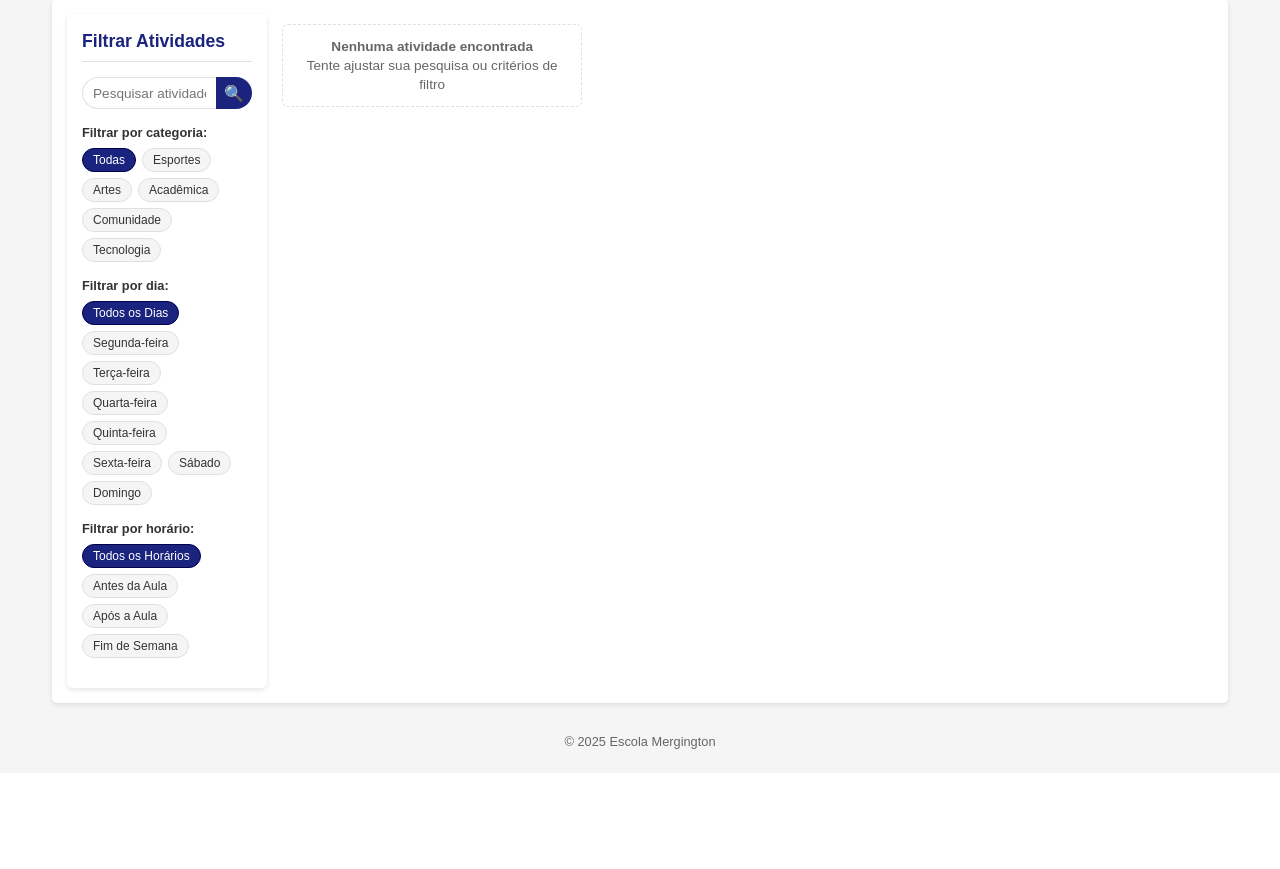
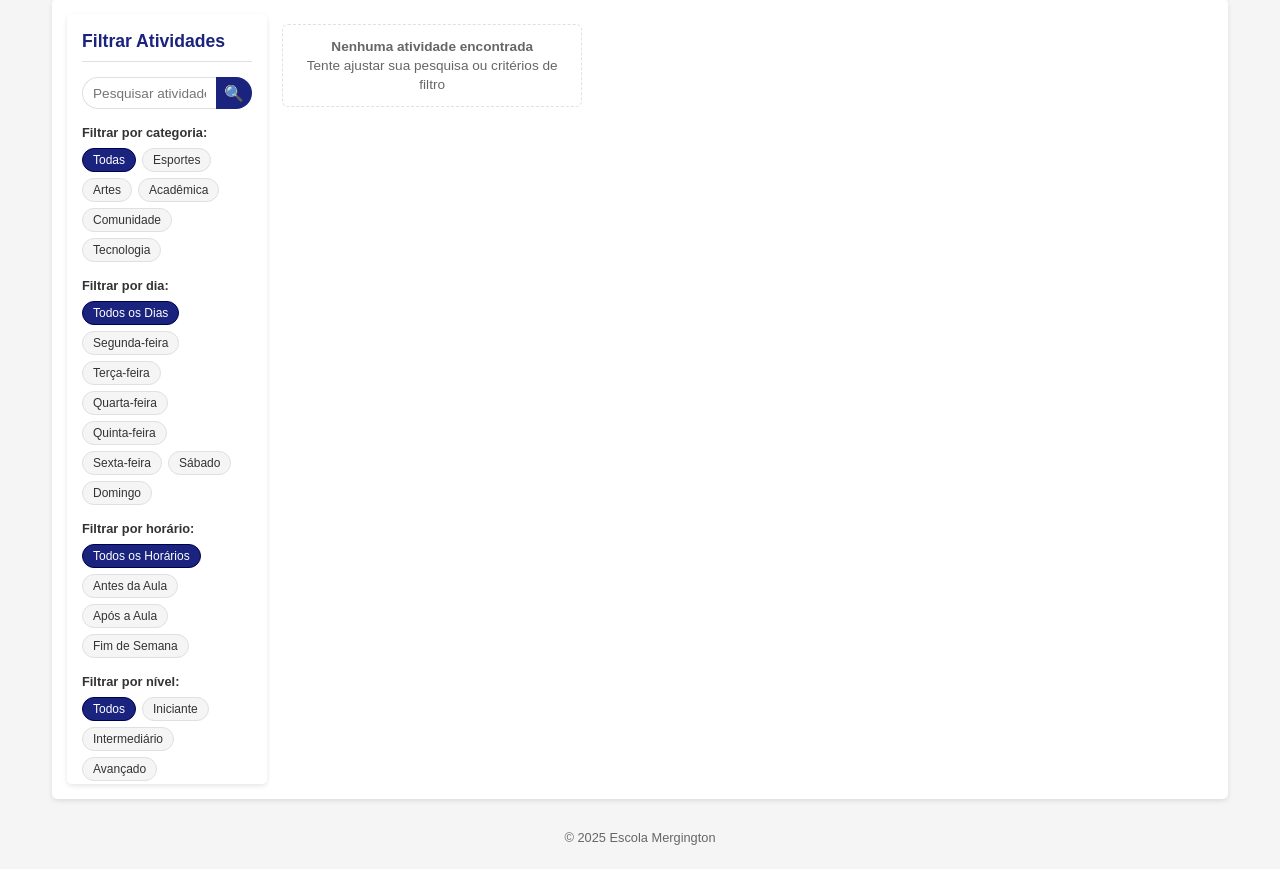
Before and after one commit to FlavioCoutinho81/java-copilot-code-agent, a Spring Boot app: page / in a window 1280 px wide. Shown: the part 120-989 px from the top of the page. Before the commit the page ends 869 px from the top, so only its background shows below. Run offline with Spring Boot 4, Linux system fonts and the light colour scheme; data that the repository does not hold is empty; some of the project's set-up classes (security, data sources, template engines, error pages and the like) are left out, and stand-ins take their place.

Commit message:
Add difficulty level filter to frontend UI
Co-authored-by: FlavioCoutinho81 <85474315+FlavioCoutinho81@users.noreply.github.com>

```diff
--- a/src/main/resources/static/index.html
+++ b/src/main/resources/static/index.html
@@ -99,6 +99,25 @@
                 <button class="time-filter" data-time="weekend">Fim de Semana</button>
               </div>
             </div>
+
+            <!-- Difficulty Filter -->
+            <div class="filter-container difficulty-filter-container">
+              <div class="filter-label">Filtrar por nível:</div>
+              <div class="difficulty-filters" id="difficulty-filters">
+                <button class="difficulty-filter active" data-difficulty="">
+                  Todos
+                </button>
+                <button class="difficulty-filter" data-difficulty="iniciante">
+                  Iniciante
+                </button>
+                <button class="difficulty-filter" data-difficulty="intermediario">
+                  Intermediário
+                </button>
+                <button class="difficulty-filter" data-difficulty="avancado">
+                  Avançado
+                </button>
+              </div>
+            </div>
           </aside>
 
           <!-- Activities Content -->
--- a/src/main/resources/static/styles.css
+++ b/src/main/resources/static/styles.css
@@ -539,7 +539,8 @@ footer {
 
 .category-filters,
 .day-filters,
-.time-filters {
+.time-filters,
+.difficulty-filters {
   display: flex;
   flex-wrap: wrap;
   gap: 6px;
@@ -547,7 +548,8 @@ footer {
 
 .category-filter,
 .day-filter,
-.time-filter {
+.time-filter,
+.difficulty-filter {
   background-color: var(--background);
   border: 1px solid var(--border);
   color: var(--text-primary);
@@ -560,7 +562,8 @@ footer {
 
 .category-filter.active,
 .day-filter.active,
-.time-filter.active {
+.time-filter.active,
+.difficulty-filter.active {
   background-color: var(--primary);
   color: white;
   border-color: var(--primary-dark);
@@ -568,7 +571,8 @@ footer {
 
 .category-filter:hover,
 .day-filter:hover,
-.time-filter:hover {
+.time-filter:hover,
+.difficulty-filter:hover {
   background-color: var(--primary-light);
   color: white;
 }
```
Also changed, not shown: src/main/resources/static/app.js (+54 -0 lines).
